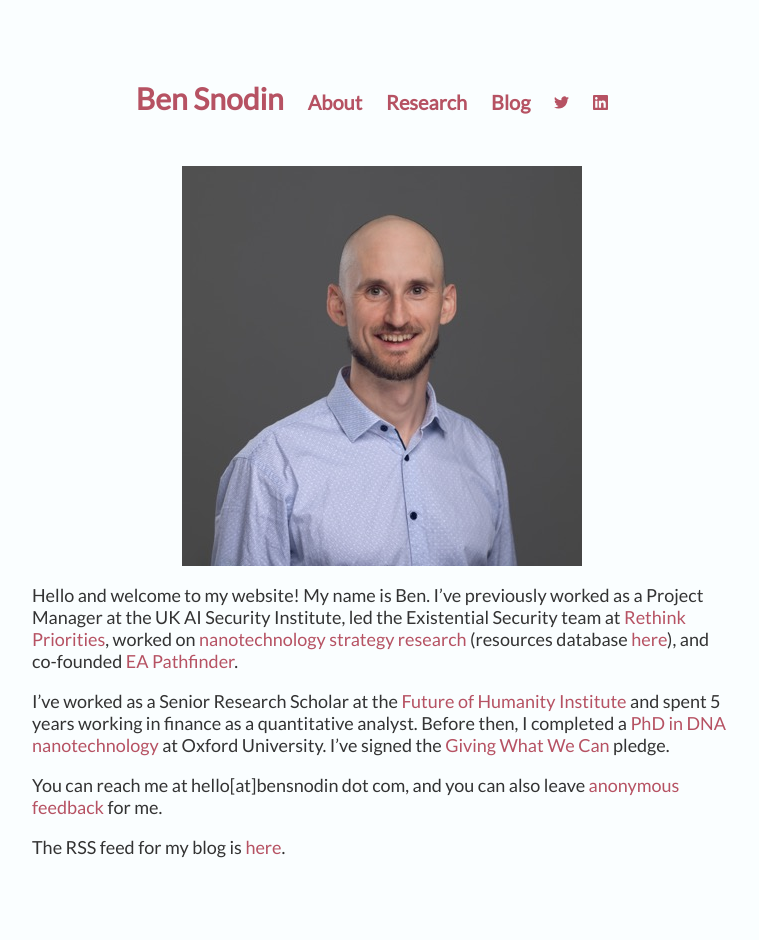
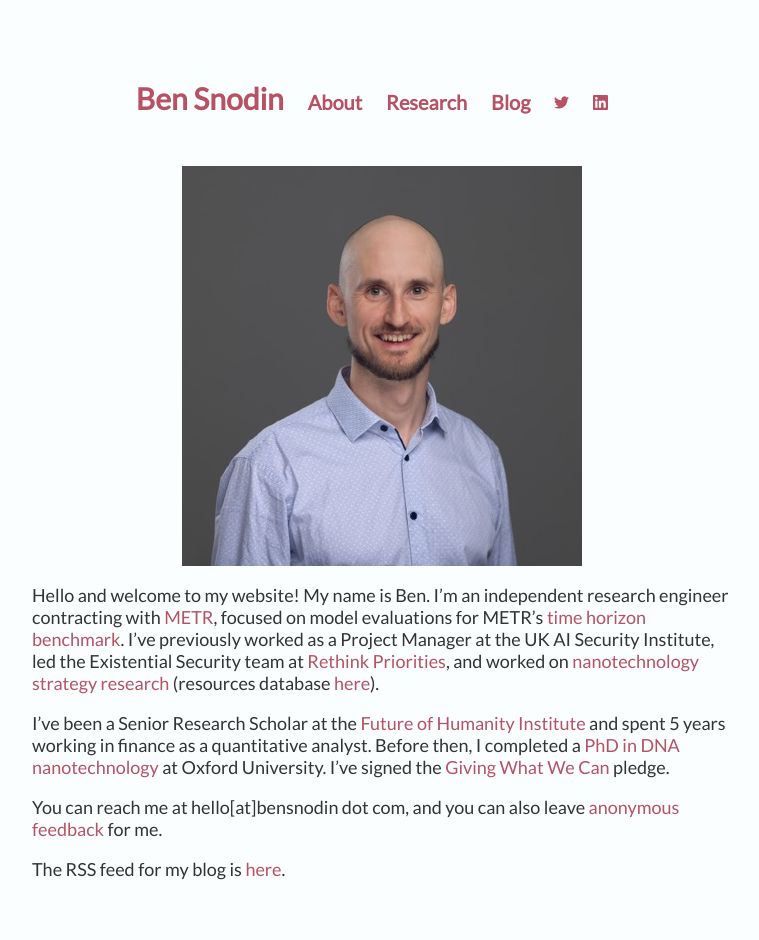
Before and after one commit to bsnodin/bsnodin.github.io, a Jekyll site: the page built from index.md, in a window 1280 px wide. Shown: the whole page, without its empty margins (258-1017 px from the left). Built offline with Jekyll 4.4.1, drawn with Linux system fonts in a browser that asks for light colours; before the commit the page ends 918 px from its top, so only the background shows below that.

Commit message:
Update bio

```diff
--- a/index.md
+++ b/index.md
@@ -5,9 +5,9 @@
 
 <center><img src="{{ site.baseurl }}/assets/me400x.jpg" alt="me" width="400" id="photo"></center>
 
-Hello and welcome to my website! My name is Ben. I’ve previously worked as a Project Manager at the UK AI Security Institute, led the Existential Security team at [Rethink Priorities](https://rethinkpriorities.org/), worked on [nanotechnology strategy research](research_articles/thoughts_on_nanotechnology/) (resources database [here](https://www.bensnodin.com/research_articles/nanotech_resources_database/)), and co-founded [EA Pathfinder](https://www.successif.org/).
+Hello and welcome to my website! My name is Ben. I'm an independent research engineer contracting with [METR](https://metr.org/), focused on model evaluations for METR's [time horizon benchmark](https://metr.org/blog/2025-03-19-measuring-ai-ability-to-complete-long-tasks/). I’ve previously worked as a Project Manager at the UK AI Security Institute, led the Existential Security team at [Rethink Priorities](https://rethinkpriorities.org/), and worked on [nanotechnology strategy research](research_articles/thoughts_on_nanotechnology/) (resources database [here](https://www.bensnodin.com/research_articles/nanotech_resources_database/)).
 
-I've worked as a Senior Research Scholar at the [Future of Humanity Institute](https://www.fhi.ox.ac.uk/) and spent 5 years working in finance as a quantitative analyst. Before then, I completed a [PhD in DNA nanotechnology](https://dna.physics.ox.ac.uk/index.php/Main_Page) at Oxford University. I've signed the [Giving What We Can](https://www.givingwhatwecan.org/) pledge.
+I've been a Senior Research Scholar at the [Future of Humanity Institute](https://www.fhi.ox.ac.uk/) and spent 5 years working in finance as a quantitative analyst. Before then, I completed a [PhD in DNA nanotechnology](https://dna.physics.ox.ac.uk/index.php/Main_Page) at Oxford University. I've signed the [Giving What We Can](https://www.givingwhatwecan.org/) pledge.
 
 You can reach me at hello[at]bensnodin dot com, and you can also leave [anonymous feedback](https://docs.google.com/forms/d/e/1FAIpQLScelY3qOAAhKkTy3mSLgA896K9YEG1X-AdLfN_wgo-Tkt-e1Q/viewform?usp=sf_link) for me.
 
```
